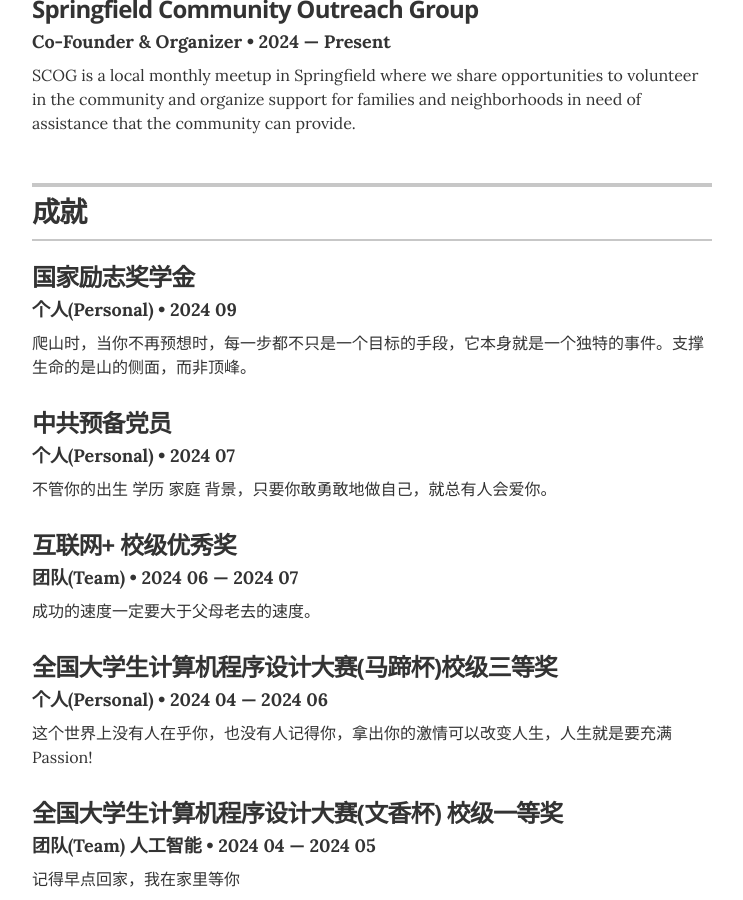
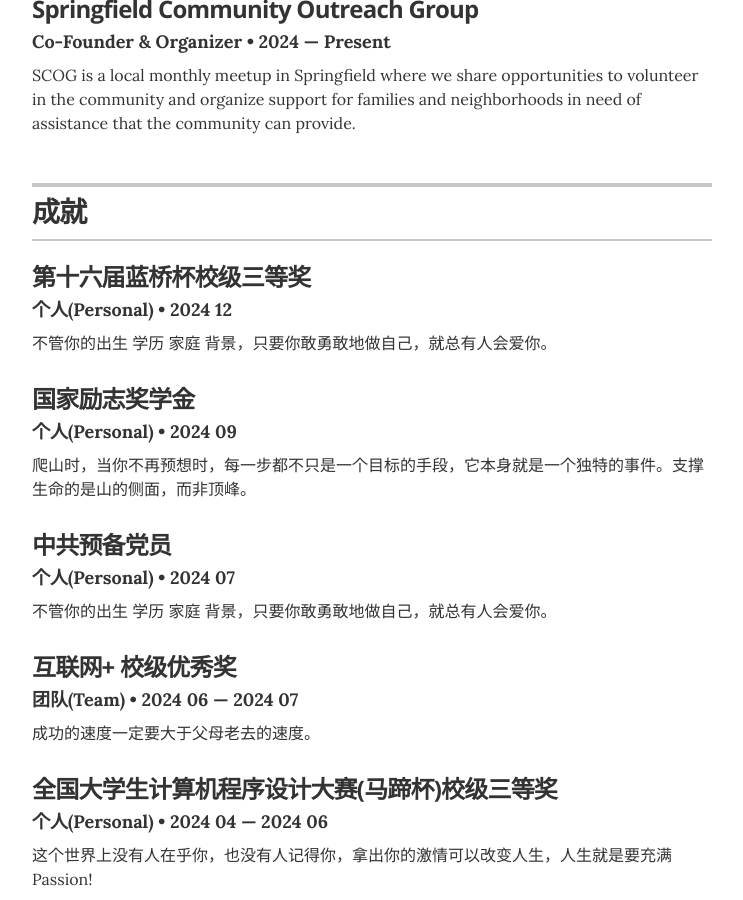
Before and after one commit to futingx/resume, a Jekyll site: the page built from index.html, in a window 1280 px wide and 900 px high, scrolled down 2066 px. Shown: the whole window, without its empty margins (268-1011 px from the left). Built offline with Jekyll 4.4.1, drawn with Linux system fonts in a browser that asks for light colours.

Commit message:
第13次提交

```diff
--- a/_data/recognitions.yml
+++ b/_data/recognitions.yml
@@ -1,4 +1,9 @@
 # 认可成就（比如竞赛获奖）、
+- award: 第十六届蓝桥杯校级三等奖
+  organization: 个人(Personal)
+  year: 2024 12
+  summary: 不管你的出生 学历 家庭 背景，只要你敢勇敢地做自己，就总有人会爱你。
+
 - award: 国家励志奖学金
   organization: 个人(Personal)
   year: 2024 09
```
